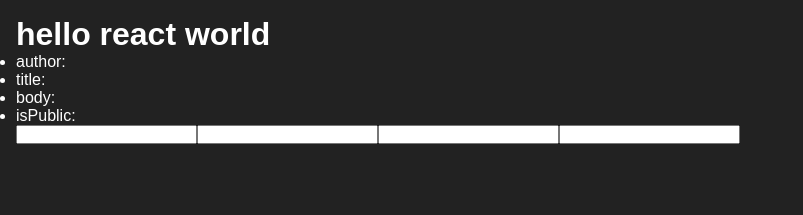
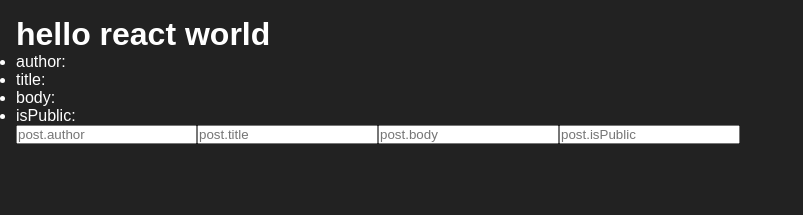
Before and after one commit to christiantondo/react-post-form, a React (Vite) app: page / in a window 1280 px wide. Shown: the top 215 px of the page, without its empty margins (0-803 px from the left). Built offline with nearby package versions, Linux system fonts and the light colour scheme.

Commit message:
list and placeholder update

```diff
--- a/src/App.jsx
+++ b/src/App.jsx
@@ -1,28 +1,31 @@
 import { useState } from 'react'
+
+const postIniziale = {
+	author: "",
+	title: "",
+	body: "",
+	isPublic: true
+};
+
 
 function App() {
 
-	const postIniziale = {
-		author: "",
-		title: "",
-		body: "",
-		isPublic: true
-	};
+	const [post, setPost] = useState(postIniziale)
 
 	return (
 		<>
 			<h1>hello react world</h1>
 			<ul>
-				<li>author: </li>
-				<li>title: </li>
-				<li>body: </li>
-				<li>isPublic: </li>
+				<li>author: {post.author}</li>
+				<li>title: {post.title}</li>
+				<li>body: {post.body}</li>
+				<li>isPublic: {post.isPublic}</li>
 			</ul>
 			<form>
-				<input />
-				<input />
-				<input />
-				<input />
+				<input name="author" placeholder="post.author" value="" />
+				<input name="title" placeholder="post.title" value="" />
+				<input name="body" placeholder="post.body" value="" />
+				<input name="isPublic" placeholder="post.isPublic" value="" />
 			</form>
 		</>
 	)
```
